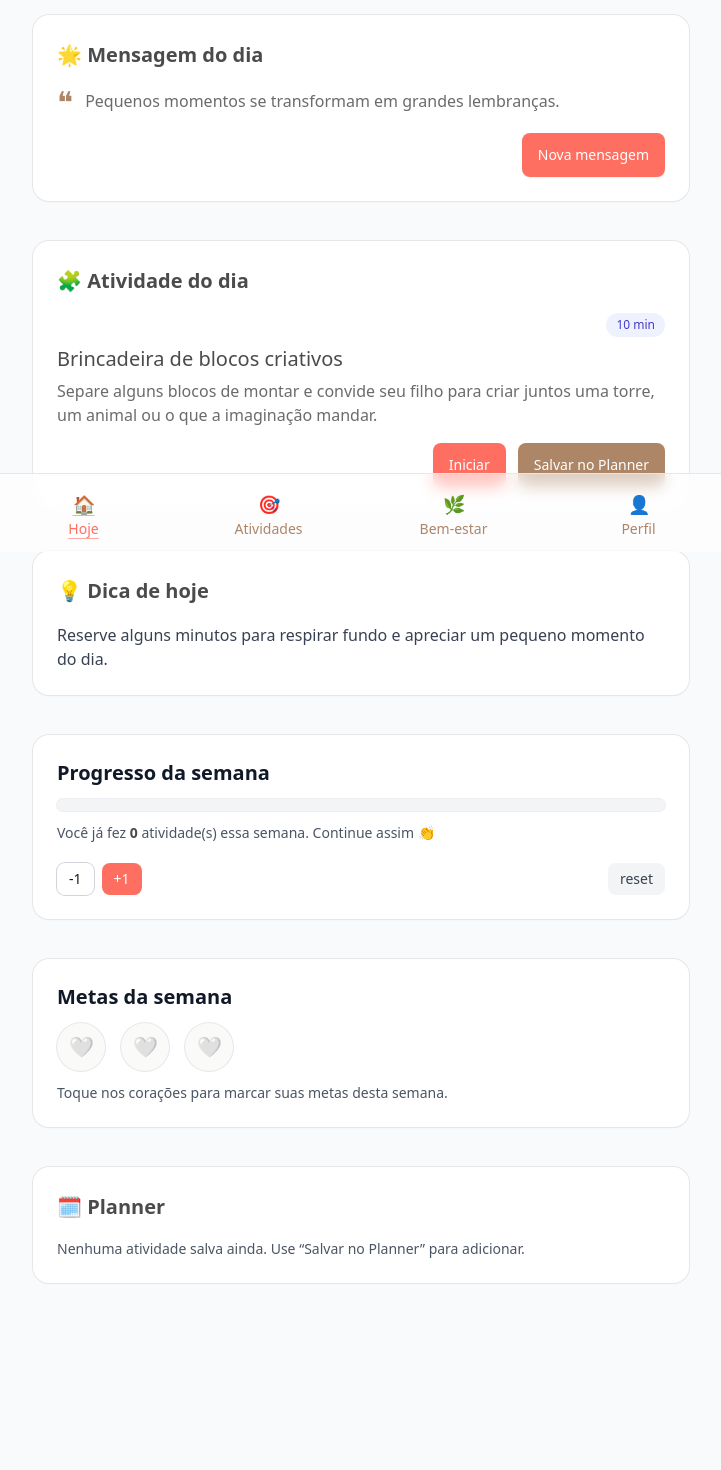
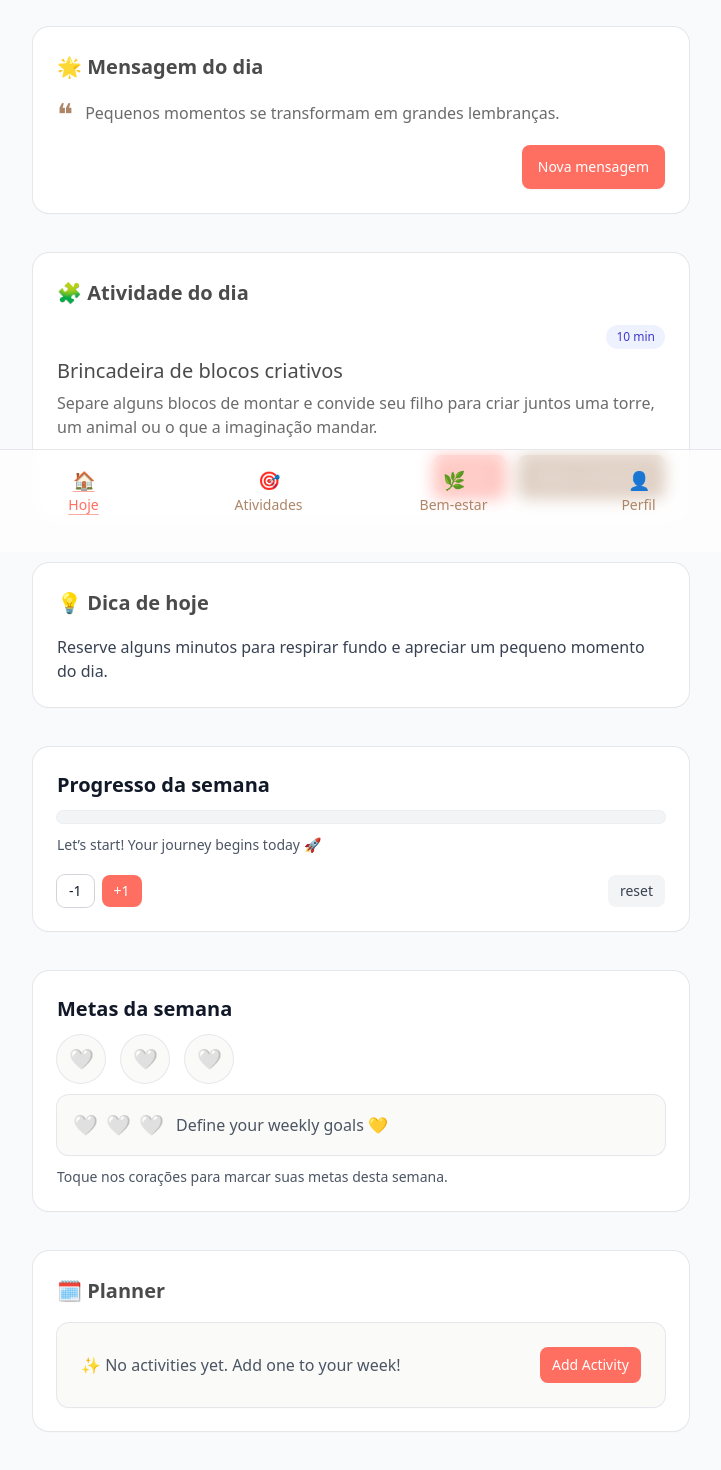
Before and after one commit to simonebrusco/materna360, a Next.js app: page / in a window 1280 px wide. Shown: the part 248-1718 px from the top of the page, without its empty margins (279-1000 px from the left). Built offline with nearby package versions, Linux system fonts and the light colour scheme.

Commit message:
Wrap main container with min-h-screen flex flex-col (#13)
cgen-6ba2d24e5f154a17b4df02e55ee379af

Co-authored-by: Builder.io <builder-bot@builder.io>

```diff
--- a/app/(tabs)/page.tsx
+++ b/app/(tabs)/page.tsx
@@ -10,7 +10,7 @@ const PlannerPreview = dynamic(() => import('../../components/Planner/PlannerPre
 
 export default function Page() {
   return (
-    <div className="max-w-3xl mx-auto px-4 sm:px-6 lg:px-8 py-6 sm:py-8 lg:py-10 space-y-6 sm:space-y-8 lg:space-y-10">
+    <div className="min-h-screen flex flex-col max-w-3xl mx-auto px-4 sm:px-6 lg:px-8 py-6 sm:py-8 lg:py-10 space-y-6 sm:space-y-8 lg:space-y-10">
       <Greeting />
 
       <Card>
--- a/components/BottomNav.tsx
+++ b/components/BottomNav.tsx
@@ -13,7 +13,7 @@ const items = [
 export default function BottomNav() {
   const pathname = usePathname() || "/";
   return (
-    <nav className="sticky bottom-0 z-20 border-t border-gray-200 bg-white/80 backdrop-blur supports-[backdrop-filter]:bg-white/60 [padding-bottom:env(safe-area-inset-bottom)]">
+    <nav className="sticky bottom-0 z-20 border-t border-gray-200 bg-white/80 backdrop-blur supports-[backdrop-filter]:bg-white/60 [padding-bottom:calc(1.5rem+env(safe-area-inset-bottom))]">
       <div className="mx-auto max-w-3xl px-2 sm:px-4">
         <ul className="grid grid-cols-4 gap-1 py-2">
           {items.map((it) => {
--- a/components/BottomTab.tsx
+++ b/components/BottomTab.tsx
@@ -2,7 +2,7 @@ import Link from 'next/link';
 
 export default function BottomTab() {
   return (
-    <nav className="sticky bottom-0 z-10 bg-white/80 backdrop-blur supports-[backdrop-filter]:bg-white/60 border-t border-gray-200">
+    <nav className="sticky bottom-0 z-10 bg-white/80 backdrop-blur supports-[backdrop-filter]:bg-white/60 border-t border-gray-200 [padding-bottom:calc(1.5rem+env(safe-area-inset-bottom))]">
       <div className="max-w-2xl mx-auto px-4 sm:px-6">
         <ul className="grid grid-cols-4 gap-2 py-2 text-sm">
           <li><Link href="/" className="inline-flex w-full items-center justify-center rounded-lg px-3 py-2 text-gray-700 hover:bg-gray-100">Hoje</Link></li>
--- a/components/Header.tsx
+++ b/components/Header.tsx
@@ -1,7 +1,7 @@
 export default function Header() {
   return (
     <header className="sticky top-0 z-30 border-b border-gray-200 bg-white/80 backdrop-blur supports-[backdrop-filter]:bg-white/60">
-      <div className="mx-auto max-w-3xl px-4 sm:px-6 py-3">
+      <div className="mx-auto max-w-3xl px-4 sm:px-6 pt-6 pb-3 [padding-top:calc(1.5rem+env(safe-area-inset-top))]">
         <h1 className="truncate text-lg sm:text-xl font-semibold text-charcoal">
           Olá, Simone <span className="text-coral" aria-hidden>♥</span>
         </h1>
--- a/components/Planner/PlannerPreview.tsx
+++ b/components/Planner/PlannerPreview.tsx
@@ -21,7 +21,14 @@ export default function PlannerPreview() {
 
   if (isEmpty) {
     return (
-      <div className="text-sm text-gray-600">Nenhuma atividade salva ainda. Use “Salvar no Planner” para adicionar.</div>
+      <div className="rounded-xl bg-offwhite text-gray-600 shadow-sm ring-1 ring-gray-200 p-4 sm:p-6 flex items-center justify-between gap-3">
+        <div className="text-sm sm:text-base">
+          <div className="font-medium">✨ No activities yet. Add one to your week!</div>
+        </div>
+        <a href="/atividades" className="inline-flex items-center justify-center rounded-lg bg-coral px-3 py-2 text-sm font-medium text-white hover:bg-coral-hover active:bg-coral-active">
+          Add Activity
+        </a>
+      </div>
     );
   }
 
--- a/components/today/WeeklyGoals.tsx
+++ b/components/today/WeeklyGoals.tsx
@@ -29,6 +29,7 @@ export default function WeeklyGoals() {
   }, [goals]);
 
   const allDone = goals.every(g => g.done);
+  const noneDone = goals.every(g => !g.done);
   const toggle = (id: number) => setGoals(gs => gs.map(g => g.id === id ? { ...g, done: !g.done } : g));
 
   return (
@@ -55,6 +56,17 @@ export default function WeeklyGoals() {
         ))}
       </div>
 
+      {noneDone && (
+        <div className="mt-2 rounded-xl bg-offwhite text-gray-600 shadow-sm ring-1 ring-gray-200 p-4 flex items-center gap-3">
+          <div className="flex items-center gap-2" aria-hidden>
+            <span className="text-xl">🤍</span>
+            <span className="text-xl">🤍</span>
+            <span className="text-xl">🤍</span>
+          </div>
+          <div className="text-sm sm:text-base">Define your weekly goals 💛</div>
+        </div>
+      )}
+
       <p className="text-sm text-gray-600">
         Toque nos corações para marcar suas metas desta semana. {allDone && (
           <span className="ml-1 font-medium text-coral">Parabéns! Você está cultivando uma rotina mais leve 💛</span>
--- a/components/today/WeeklyProgress.tsx
+++ b/components/today/WeeklyProgress.tsx
@@ -38,7 +38,11 @@ export default function WeeklyProgress() {
         />
       </div>
 
-      <p className="text-sm text-gray-600">Você já fez <span className="font-semibold text-charcoal">{count}</span> atividade(s) essa semana. Continue assim 👏</p>
+      {count === 0 ? (
+        <p className="text-sm text-gray-600">Let’s start! Your journey begins today 🚀</p>
+      ) : (
+        <p className="text-sm text-gray-600">Você já fez <span className="font-semibold text-charcoal">{count}</span> atividade(s) essa semana. Continue assim 👏</p>
+      )}
 
       {/* TEMP dev controls (keep minimal, we may hide later) */}
       <div className="flex gap-2 pt-2">
```
